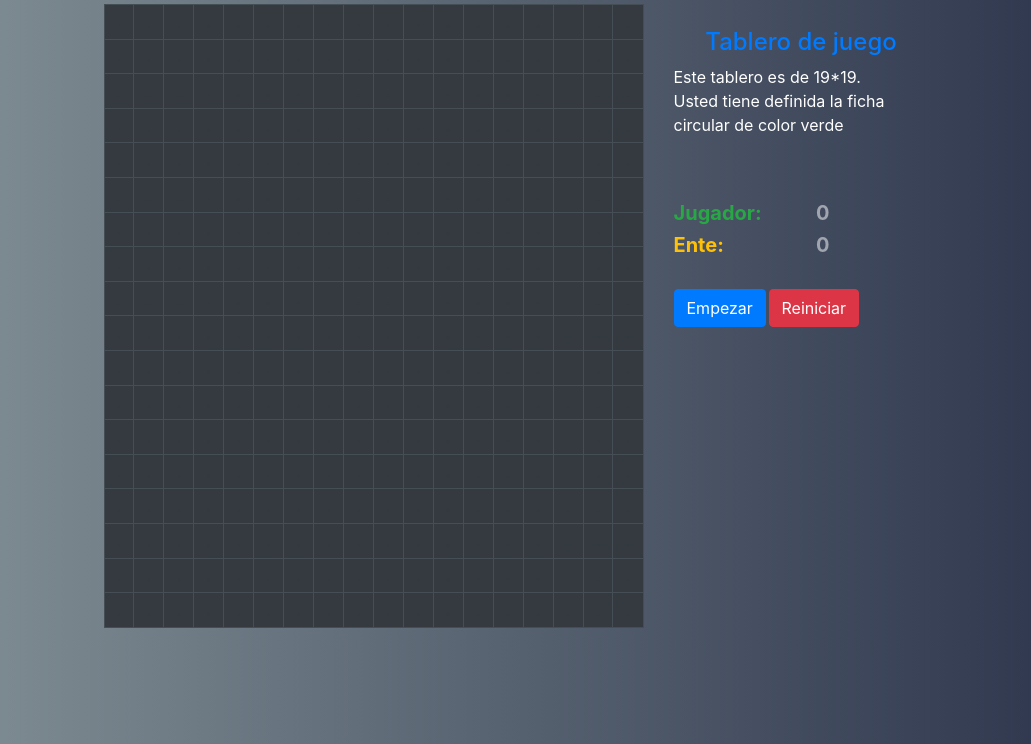
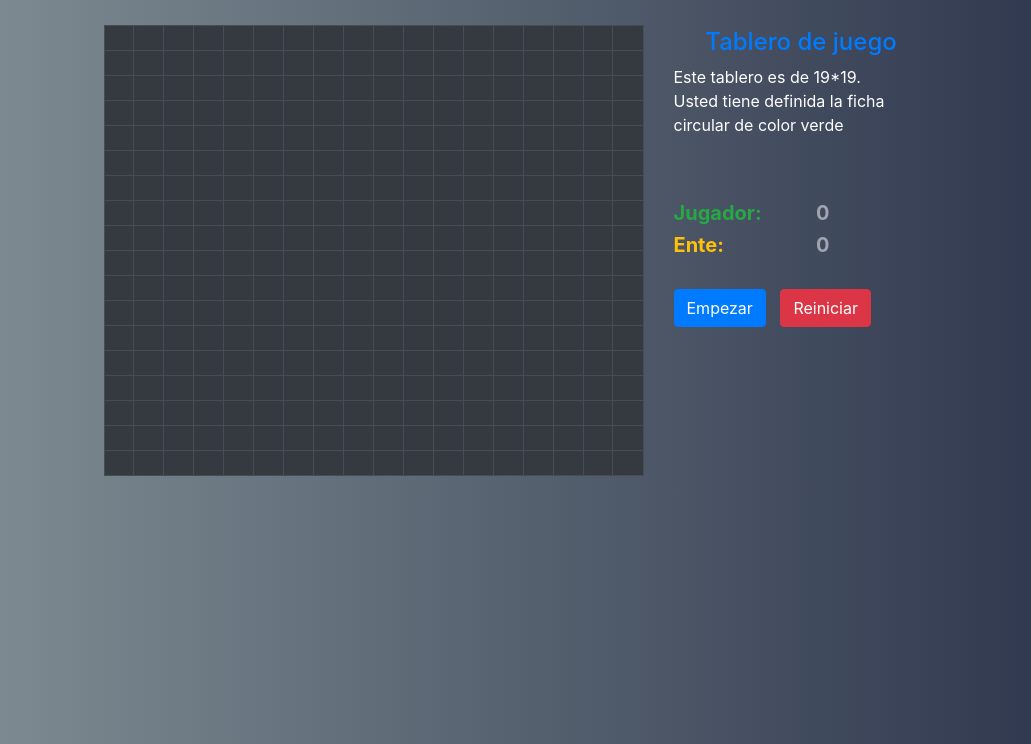
Before and after one commit to rjuliangt/IA-Go-moku, a Flask app: page /play_game in a window 1280 px wide. Shown: the part 56-800 px from the top of the page, without its empty margins (124-1155 px from the left). Run offline with Flask 2, Linux system fonts and the light colour scheme; lists and menus that the app fills with data are empty; some libraries are stand-ins or nearby versions.

Commit message:
eliminacion de los puntos en el tablero y colocacion de ID para tr y td

```diff
--- a/Web/templates/board.html
+++ b/Web/templates/board.html
@@ -3,23 +3,26 @@
 
 
 <div class="container mar-top">
+<!--    CONTENIDO DEL TABLERO Y EL TEXTO QUE LO DESCRIBE-->
     <div class="row justify-content-center ">
+<!--        SE PINTA EL TABLERO-->
         <div class="col-sm-6 " >
-            <table class="table table-bordered table-sm table-dark text-center" style="margin-top: 4px">
+            <table class="table table-bordered table-sm table-dark text-center" style="margin-top: 25px">
                 <thead>
                 </thead>
                 <tbody>
                 <!--Crearemos un for para mostrar el tablero-->
                 {% for n in range(1,19) %}
-                <tr >
-                    {% for n in range(1,19) %}
-                    <th scope="col" style="color: #343a40">. </th>
+                <tr id="{{ n }}" style="height: 25px">
+                    {% for m in range(1,19) %}
+                    <th id="{{ m }}" scope="col" style="width: 25px;" > </th>
                     {% endfor %}
                 </tr>
                 {% endfor %}
                 </tbody>
             </table>
         </div>
+<!--        SE PINTA LA DESCRIPCION-->
         <div class="col-sm-3 text-left">
             <div class="row">
                 <div class="col-sm-12"><br>
@@ -47,12 +50,9 @@
             </div>
             <br>
             <div class="row">
-                <div class="col-sm-4">
+                <div class="col-sm-12">
                     <button type="button" class="btn btn-primary">Empezar</button>
-                </div>
-                <br>
-                <div class="col-sm-8">
-                    <button type="button" class="btn btn-danger">Reiniciar</button>
+                    <button type="button" class="btn btn-danger" style="margin-left: 10px">Reiniciar</button>
                 </div>
             </div>
         </div>
--- a/Web/web_configure.py
+++ b/Web/web_configure.py
@@ -1,5 +1,3 @@
-import os
-import sys
 from flask import Flask, jsonify, render_template
 
 app = Flask(__name__)
```
Also changed, not shown: Web/static/Images/favicon.ico.
